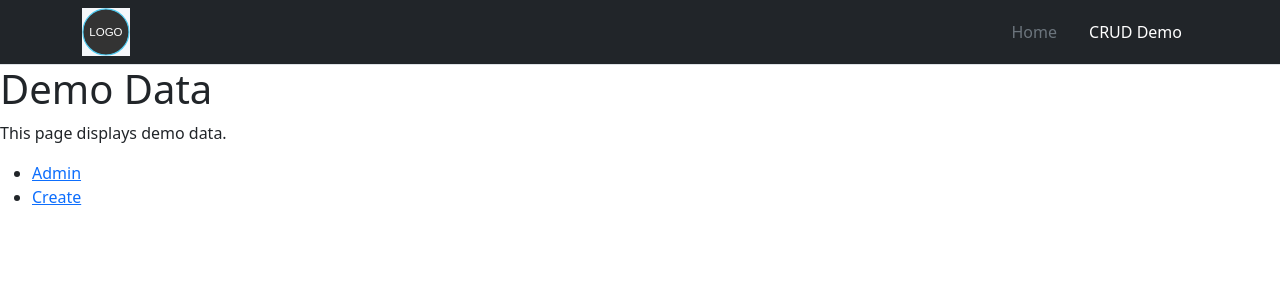
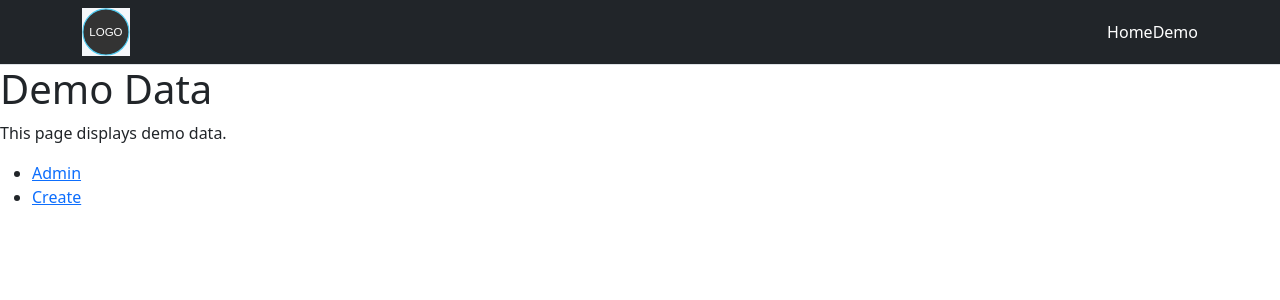
Before and after one commit to JLuppes/FlaskTemplate, a Flask app: page /demo in a window 1280 px wide. Shown: the top 300 px of the page. Run offline with Flask 3, Linux system fonts and the light colour scheme; some libraries are stand-ins or nearby versions.

Commit message:
Add boostrap to navbar

```diff
--- a/templates/base.html
+++ b/templates/base.html
@@ -1,8 +1,8 @@
 <!DOCTYPE html>
 <html lang="en">
   <head>
-    <meta charset="UTF-8" />
-    <meta name="viewport" content="width=device-width, initial-scale=1.0" />
+    <meta charset="utf-8">
+    <meta name="viewport" content="width=device-width, initial-scale=1, shrink-to-fit=no">
     <title>{% block title %}Demo Flask App{% endblock %}</title>
 
     {# CSS Reset #}
--- a/templates/components/navbar.html
+++ b/templates/components/navbar.html
@@ -1,3 +1,5 @@
+{% from 'bootstrap5/nav.html' import render_nav_item %}
+
 <div class="px-3 py-2 text-bg-dark border-bottom">
   <div class="container">
     <div
@@ -8,26 +10,11 @@
         class="d-flex align-items-center my-2 my-lg-0 me-lg-auto text-white text-decoration-none"
         id="navbar-logo"
       >
-        <img
-          id="logo_svg"
-          src="{{url_for('static', filename='logo.svg')}}"
-        />
+        <img id="logo_svg" src="{{url_for('static', filename='logo.svg')}}" />
       </a>
-      <ul
-        class="nav col-12 col-lg-auto my-2 justify-content-center my-md-0 text-small"
-      >
-        <li>
-          <a href="{{url_for('main.index')}}" class="nav-link text-secondary">
-            Home
-          </a>
-        </li>
-        <li>
-          <a href="{{url_for('demo.demoObject')}}" class="nav-link text-white">
-            CRUD Demo
-          </a>
-        </li>
 
-      </ul>
+      {{ render_nav_item('main.index', 'Home') }} {{
+      render_nav_item('demo.demoObject', 'Demo') }}
     </div>
   </div>
 </div>
--- a/templates/demoPages/create/createForm.html
+++ b/templates/demoPages/create/createForm.html
@@ -1,4 +1,9 @@
 {% extends 'demoPages/create/create.html '%} {% block createOperation %}
+
+
+{# {% from 'bootstrap5/form.html' import render_form %}
+
+{{ render_form(form) }} #}
 
 <h2>Create Form</h2>
 
```
